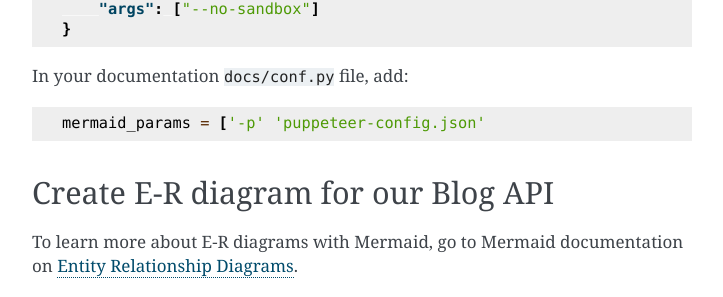
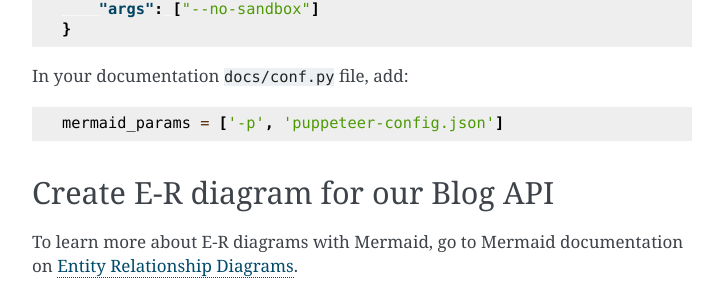
Before and after one commit to vancun/django-for-apis-cookbook-with-blog, a Sphinx documentation site: the page built from docs/book/create-blogapi-django-models.rst, in a window 1280 px wide and 900 px high, scrolled down 2517 px. Shown: the part 146-443 px from the top of the window, without its empty margins (388-1111 px from the left). Built offline with Sphinx 7.4.7, drawn with Linux system fonts in a browser that asks for light colours.

```diff
--- a/docs/book/create-blogapi-django-models.rst
+++ b/docs/book/create-blogapi-django-models.rst
@@ -114,7 +114,7 @@ In your documentation :file:`docs/conf.py` file, add:
 
 .. code-block:: python
 
-    mermaid_params = ['-p' 'puppeteer-config.json'
+    mermaid_params = ['-p', 'puppeteer-config.json']
 
 Create E-R diagram for our Blog API
 ++++++++++++++++++++++++++++++++++++++++++++
--- a/docs/conf.py
+++ b/docs/conf.py
@@ -33,4 +33,4 @@ source_suffix = {
 
 html_theme = "alabaster"
 html_static_path = ["_static"]
-mermaid_params = ['-p' 'puppeteer-config.json']
+mermaid_params = ['-p', 'puppeteer-config.json']
```
